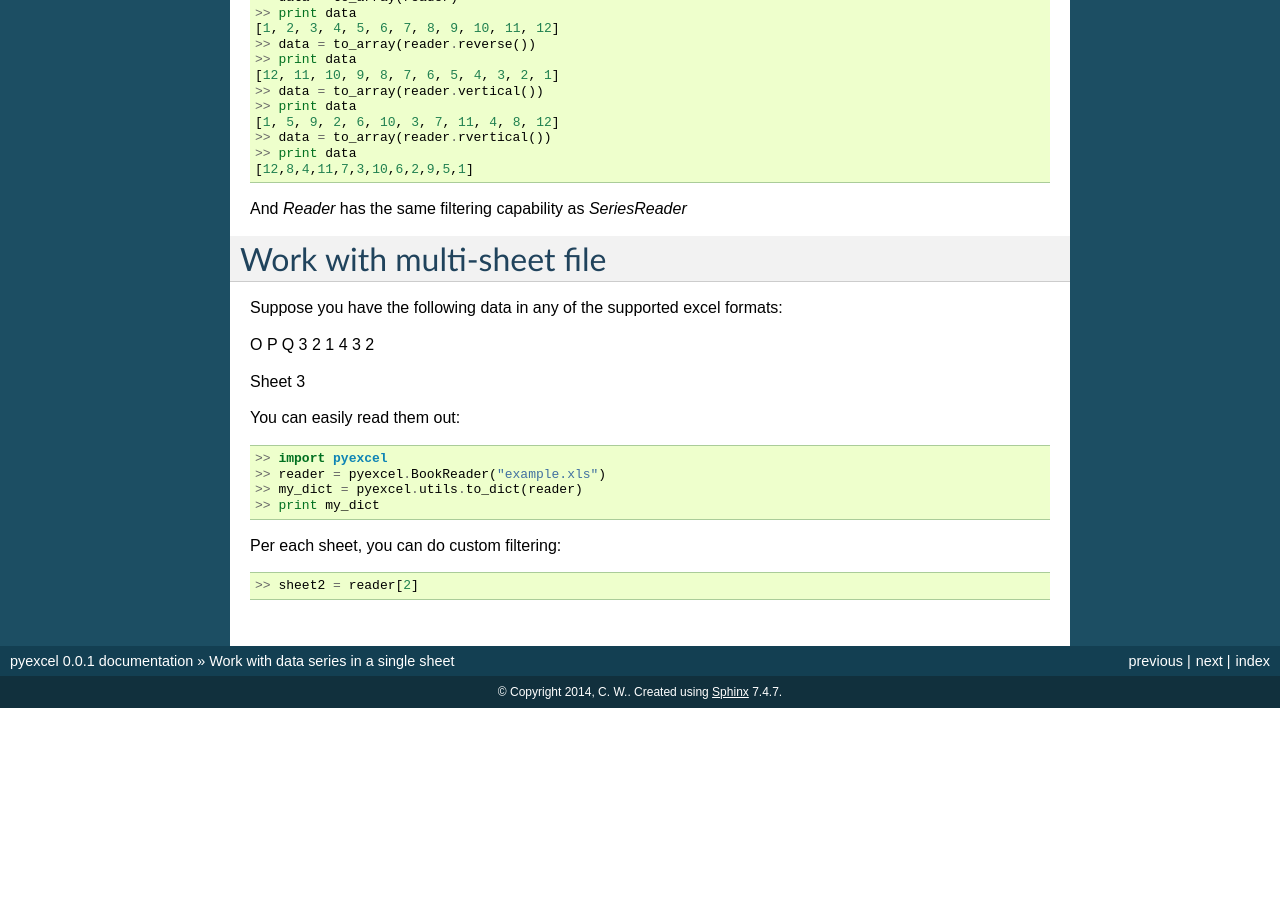
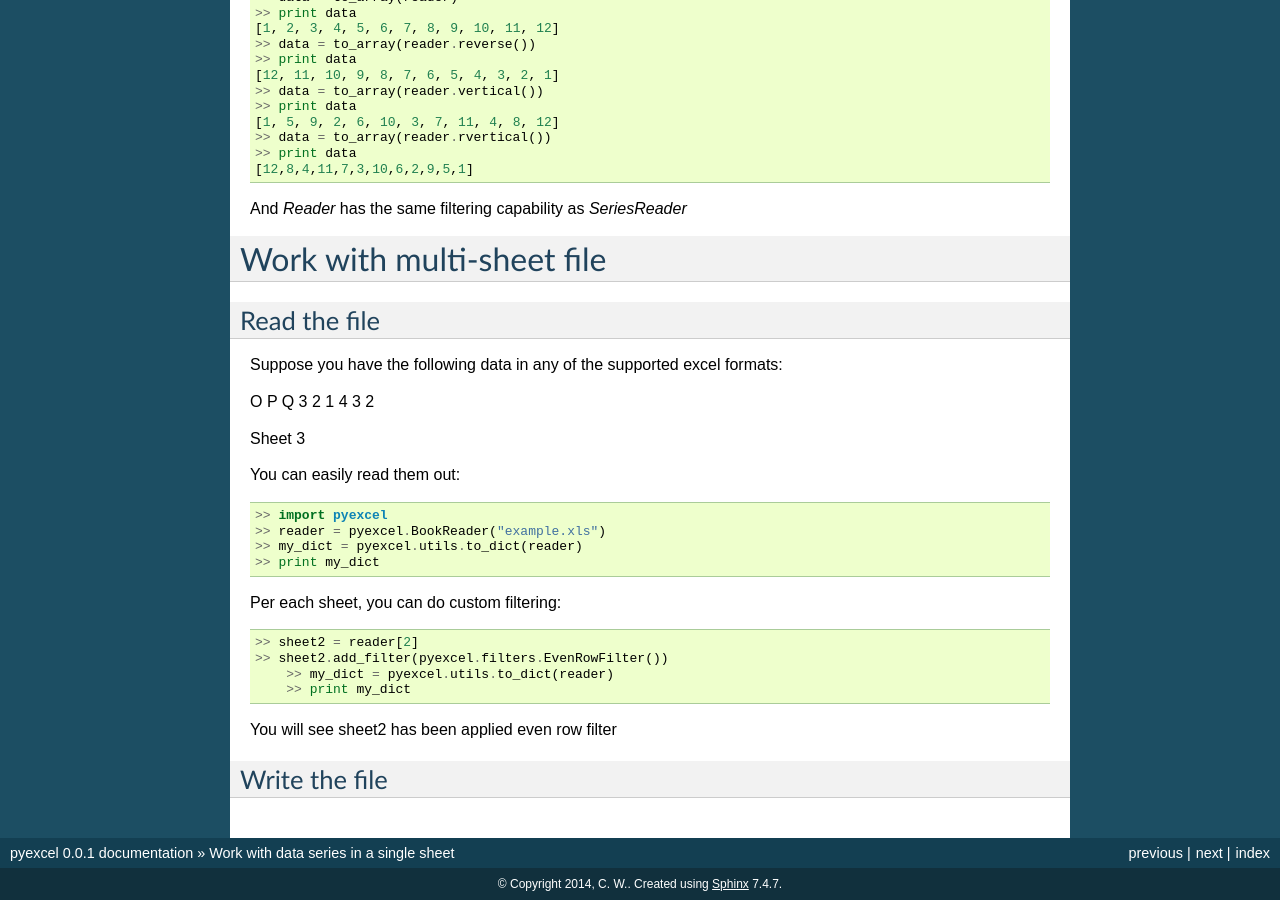
Before and after one commit to pyexcel/pyexcel, a Sphinx documentation site: the page built from doc/source/tutorial.rst, in a window 1280 px wide and 900 px high, scrolled down 3104 px. Built offline with Sphinx 7.4.7, drawn with Linux system fonts in a browser that asks for light colours; formulas are drawn with MathJax 3; before the commit the page ends 3812 px from its top, so only the background shows below that; some of the changed text lies outside the part shown.

Commit message:
geting rid of useless filterable reader. confusing for end user

```diff
--- a/doc/source/tutorial.rst
+++ b/doc/source/tutorial.rst
@@ -192,6 +192,8 @@
 Work with multi-sheet file
 ==========================
 
+Read the file
+---------------
 Suppose you have the following data in any of the supported excel formats:
 
 = = =
@@ -226,3 +228,11 @@
 Per each sheet, you can do custom filtering::
 
     >> sheet2 = reader[2]
+    >> sheet2.add_filter(pyexcel.filters.EvenRowFilter())
+	>> my_dict = pyexcel.utils.to_dict(reader)
+	>> print my_dict
+
+You will see sheet2 has been applied even row filter
+
+Write the file
+---------------
--- a/pyexcel/__init__.py
+++ b/pyexcel/__init__.py
@@ -13,5 +13,5 @@
 
 from .readers import Reader, BookReader
 from .writers import Writer, BookWriter
-from .readers import SeriesReader, FilterableReader
+from .readers import SeriesReader
 import cookbook
```
Also changed, not shown: 2 other files.
